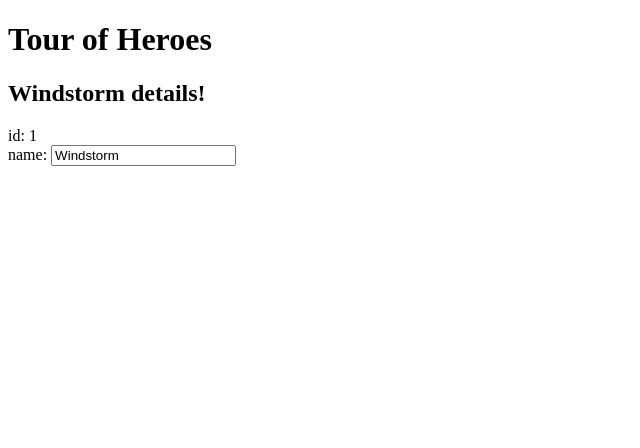
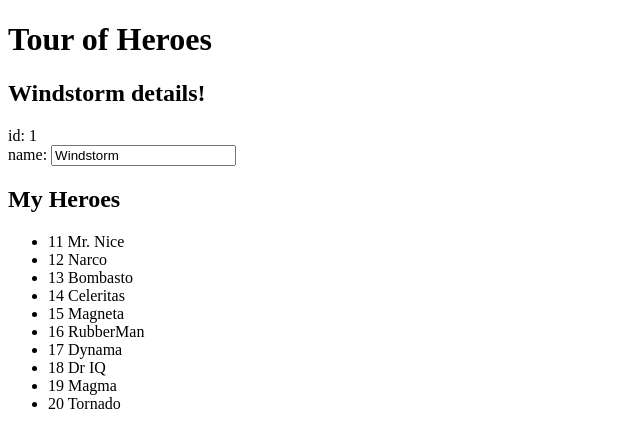
Before and after one commit to Ektomorphine/toh, an Angular app: page / in a window 1280 px wide. Shown: the top 448 px of the page, without its empty margins (0-640 px from the left). Built offline with nearby package versions, Linux system fonts and the light colour scheme.

Commit message:
Add list of heroes in view

```diff
--- a/src/app/app.component.html
+++ b/src/app/app.component.html
@@ -5,3 +5,9 @@
       <label>name: </label>
       <input [(ngModel)]="hero.name" placeholder="name">
     </div>
+<h2>My Heroes</h2>
+    <ul class="heroes">
+      <li *ngFor="let hero of heroes">
+        <span class="badge">{{hero.id}}</span> {{hero.name}}
+      </li>
+    </ul>
--- a/src/app/app.component.ts
+++ b/src/app/app.component.ts
@@ -1,5 +1,18 @@
 import { Component } from '@angular/core';
 import { Hero } from './model-hero';
+
+const HEROES: Hero[] = [
+  { id: 11, name: 'Mr. Nice' },
+  { id: 12, name: 'Narco' },
+  { id: 13, name: 'Bombasto' },
+  { id: 14, name: 'Celeritas' },
+  { id: 15, name: 'Magneta' },
+  { id: 16, name: 'RubberMan' },
+  { id: 17, name: 'Dynama' },
+  { id: 18, name: 'Dr IQ' },
+  { id: 19, name: 'Magma' },
+  { id: 20, name: 'Tornado' }
+];
 
 @Component({
   selector: 'app-root',
@@ -12,4 +25,6 @@
     id: 1,
     name: 'Windstorm'
   };
+  heroes = HEROES;
+
 }
```
